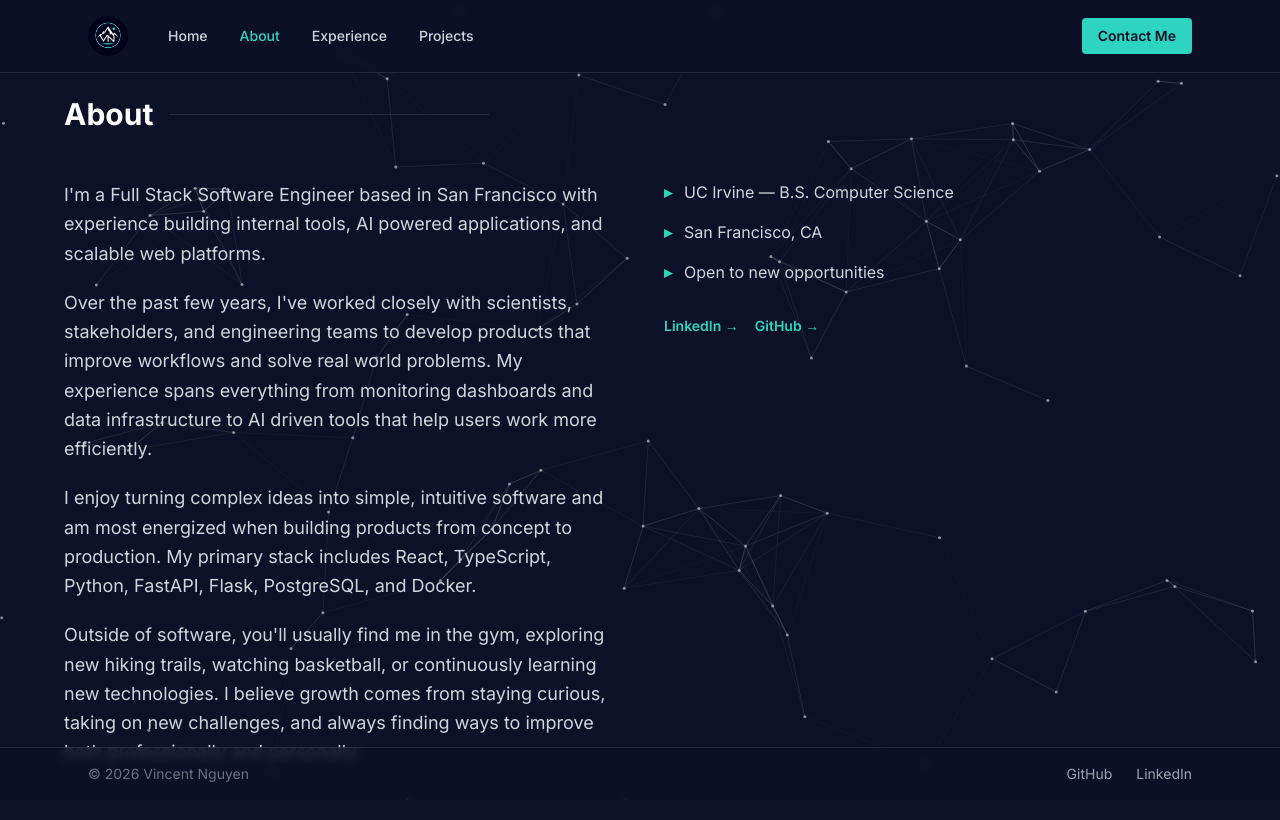
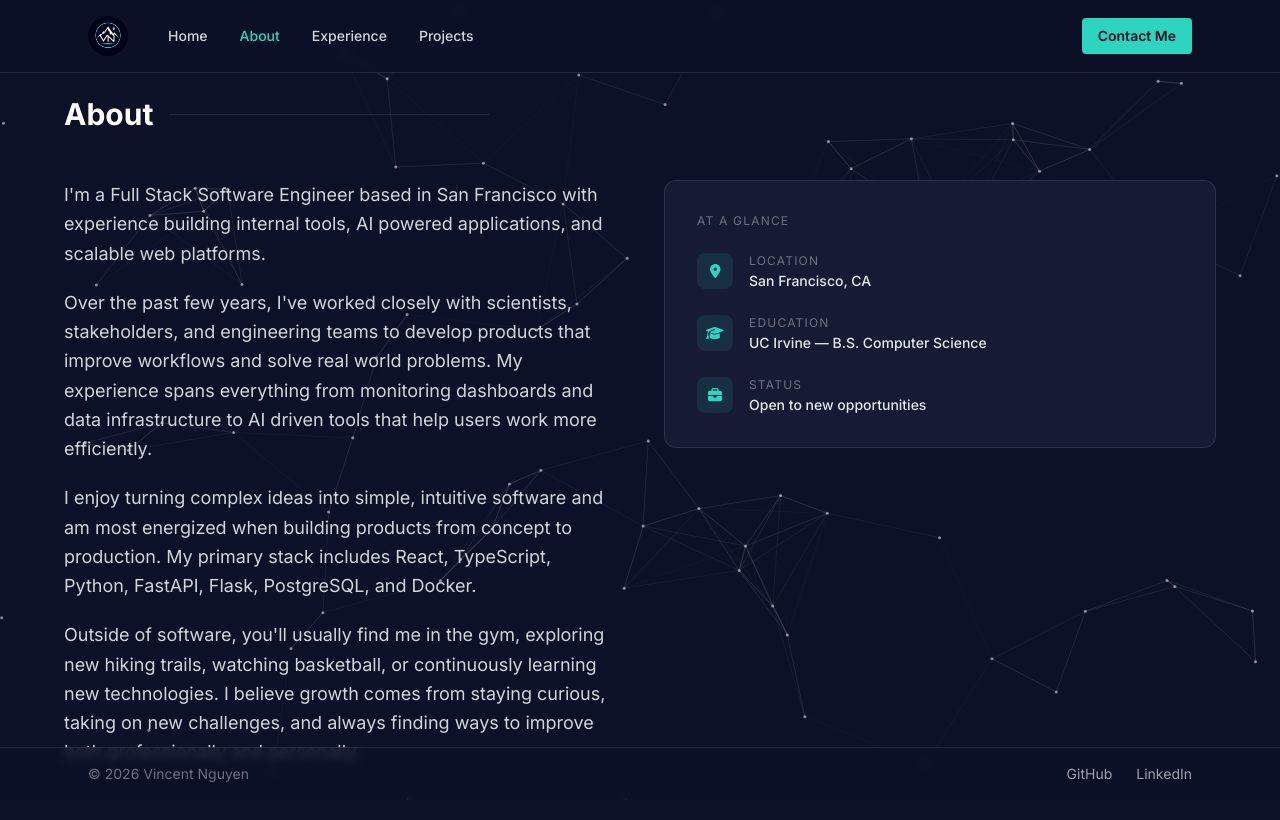
Before and after one commit to covelli1/Personal_Site, a React (Vite) app: page /about in a window 1280 px wide. Shown: the top 820 px of the page. Built offline with nearby package versions, Linux system fonts and the light colour scheme.

Commit message:
Redesign About page right column as styled at-a-glance card
Replace plain bullet list with icon card showing location, education,
and status with FontAwesome icons and category labels.

Co-Authored-By: Claude Sonnet 4.6 <noreply@anthropic.com>

```diff
--- a/src/pages/About.jsx
+++ b/src/pages/About.jsx
@@ -1,4 +1,12 @@
 import SectionHeading from '../Components/SectionHeading';
+import { FontAwesomeIcon } from '@fortawesome/react-fontawesome';
+import { faLocationDot, faGraduationCap, faBriefcase } from '@fortawesome/free-solid-svg-icons';
+
+const facts = [
+  { icon: faLocationDot,   label: 'Location',   value: 'San Francisco, CA' },
+  { icon: faGraduationCap, label: 'Education',  value: 'UC Irvine — B.S. Computer Science' },
+  { icon: faBriefcase,     label: 'Status',     value: 'Open to new opportunities' },
+];
 
 export default function About() {
   return (
@@ -20,37 +28,20 @@ export default function About() {
               Outside of software, you'll usually find me in the gym, exploring new hiking trails, watching basketball, or continuously learning new technologies. I believe growth comes from staying curious, taking on new challenges, and always finding ways to improve both professionally and personally.
             </p>
           </div>
-          <div className="flex flex-col gap-4">
-            <div className="flex items-center gap-3 text-gray-300">
-              <span className="text-teal-400 font-bold">▸</span>
-              UC Irvine — B.S. Computer Science
-            </div>
-            <div className="flex items-center gap-3 text-gray-300">
-              <span className="text-teal-400 font-bold">▸</span>
-              San Francisco, CA
-            </div>
-            <div className="flex items-center gap-3 text-gray-300">
-              <span className="text-teal-400 font-bold">▸</span>
-              Open to new opportunities
-            </div>
-            <div className="flex gap-4 mt-4">
-              <a
-                href="https://www.linkedin.com/in/vincentvannguyen/"
-                target="_blank"
-                rel="noreferrer"
-                className="text-teal-400 hover:text-teal-300 font-semibold text-sm transition-colors"
-              >
-                LinkedIn →
-              </a>
-              <a
-                href="https://github.com/covelli1"
-                target="_blank"
-                rel="noreferrer"
-                className="text-teal-400 hover:text-teal-300 font-semibold text-sm transition-colors"
-              >
-                GitHub →
-              </a>
-            </div>
+
+          <div className="bg-navy-light border border-white/10 rounded-xl p-8 flex flex-col gap-6">
+            <p className="text-xs uppercase tracking-widest text-gray-500">At a Glance</p>
+            {facts.map(({ icon, label, value }) => (
+              <div key={label} className="flex items-start gap-4">
+                <div className="w-9 h-9 rounded-lg bg-teal-400/10 flex items-center justify-center shrink-0">
+                  <FontAwesomeIcon icon={icon} className="text-teal-400 text-sm" />
+                </div>
+                <div>
+                  <p className="text-xs text-gray-500 uppercase tracking-widest mb-0.5">{label}</p>
+                  <p className="text-gray-200 text-sm font-medium">{value}</p>
+                </div>
+              </div>
+            ))}
           </div>
         </div>
       </div>
```
